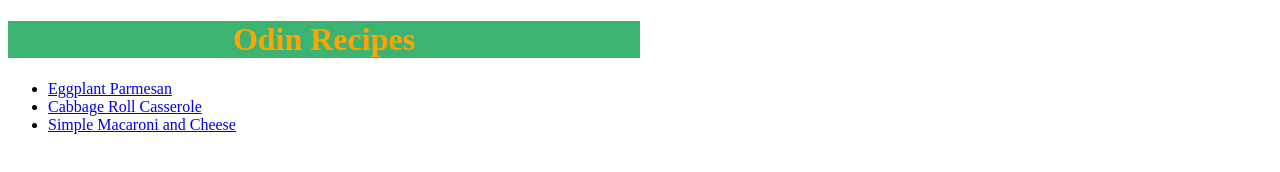
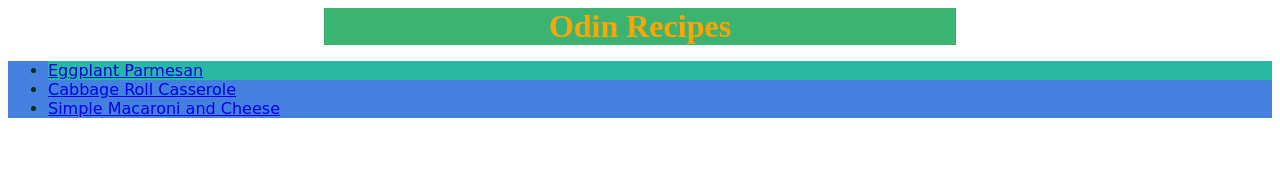
Before and after one commit to jinftw64/odin-recipes, a plain HTML site: page index.html in a window 1280 px wide. Drawn offline with Linux system fonts and the light colour scheme.

Commit message:
Use CSS to style the previous HTML assignment

```diff
--- a/index.html
+++ b/index.html
@@ -8,10 +8,10 @@
 
   <body>
     <h1 class="site-header">Odin Recipes</h1>
-    <ul>
-      <li><a href="./recipes/eggplant-parmesan.html">Eggplant Parmesan</a></li>
-      <li><a href="./recipes/cabbage-roll-casserole.html">Cabbage Roll Casserole</a></li>
-      <li><a href="./recipes/simple-macaroni-and-cheese.html">Simple Macaroni and Cheese</a></li>
+    <ul class="recipe-link">
+      <li class="veggie"><a href="./recipes/eggplant-parmesan.html">Eggplant Parmesan</a></li>
+      <li class="oven"><a href="./recipes/cabbage-roll-casserole.html">Cabbage Roll Casserole</a></li>
+      <li class="pasta"><a href="./recipes/simple-macaroni-and-cheese.html">Simple Macaroni and Cheese</a></li>
     </ul>
 
   </body>
--- a/styles.css
+++ b/styles.css
@@ -3,4 +3,15 @@
   color: rgb(255, 165, 0);
   width: 50%;
   text-align: center;
+  margin: auto;
 }
+
+.recipe-link {
+  background-color: rgb(67, 128, 224);
+  font-family: "DejaVu Sans", "Times New Roman", sans-serif;
+  color:rgb(2, 48, 13)
+}
+
+.veggie {
+  background-color:rgb(40, 184, 162);
+}
```
